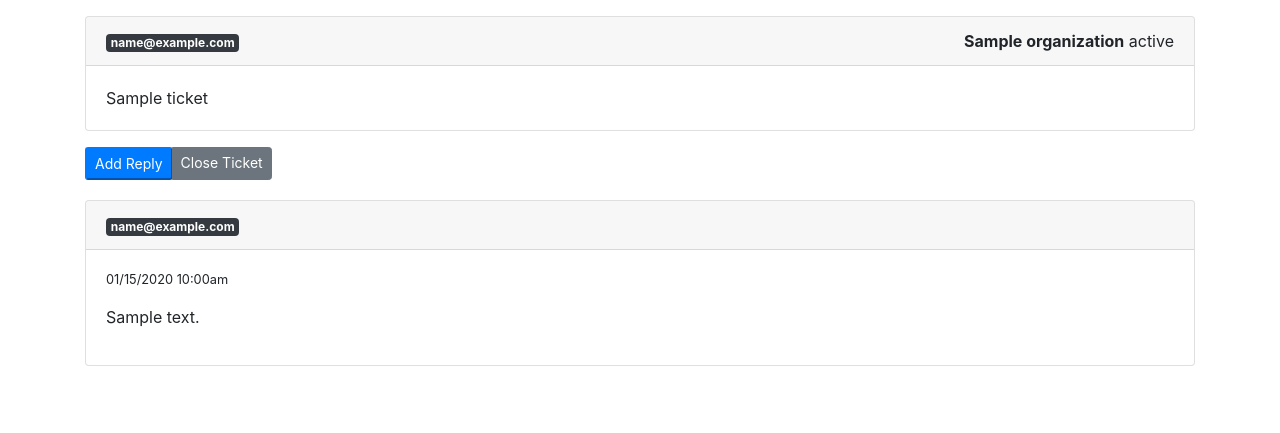
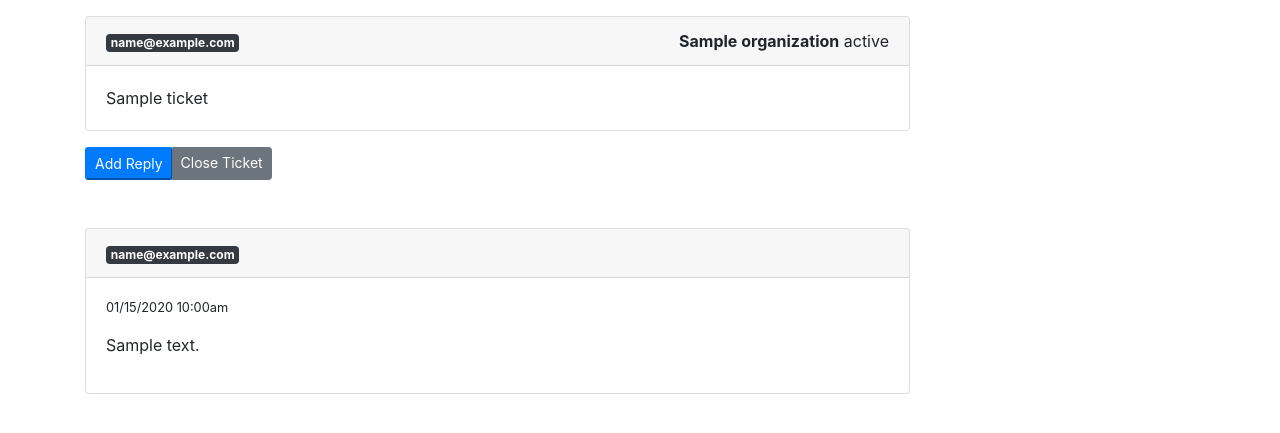
Before and after one commit to isaac-newbton/funnelkake-xyz, a Symfony app: template templates/admin/ticket/single.html.twig in a window 1280 px wide. Shown: the top 433 px of the page. Run offline with Twig, Linux system fonts and the light colour scheme; the template is opened without the code that fills it: most values are stand-ins (such as "Sample title", 1, 10 or a date in 2020); form fields are guessed from the names that the template uses; some libraries are stand-ins or nearby versions.

Commit message:
add card placeholders

```diff
--- a/templates/admin/ticket/single.html.twig
+++ b/templates/admin/ticket/single.html.twig
@@ -4,7 +4,10 @@
 
 {% block body %}
 <div class="container">
-    <div class="row my-3">
+    <div class="row">
+        <div class="col-sm-12 col-md-9">
+
+            <div class="row py-3">
                 <div class="col">
                     <div class="card">
                         <div class="card-header">
@@ -20,7 +23,8 @@
                     </div>
                 </div>
             </div>
-    <div class="row my-1">
+
+            <div class="row">
                 <div class="col">
                     <div class="btn-group">
                         <button class="btn-sm btn-primary" type="button" data-toggle="collapse" data-target="#collapseExample" aria-expanded="false" aria-controls="collapseExample">
@@ -35,7 +39,7 @@
                 </div>
             </div>
 
-    <div class="row">
+            <div class="row py-3">
                 <div class="col">
                     <div class="collapse py-5" id="collapseExample">
                             {{ form_start(commentForm) }}
@@ -47,7 +51,7 @@
             </div>
 
             {% for comment in ticket.comment|reverse %}
-    <div class="row my-3">
+            <div class="row py-3">
                 <div class="col">
                     <div class="card bg-white">
                         <div class="card-header">
@@ -61,6 +65,40 @@
                 </div>
             </div>
             {% endfor %}
+        </div>
+
+        <div class="col-sm-12 col-md-3">
+            {% if is_granted('ROLE_ADMIN') %}
+            <div class="row py-3">
+                <div class="col">
+                    <div class="card">
+                        <div class="card-header">
+                            <h5>Assigned Staff</h5>
+                        </div>
+                        <div class="card-body">
+                            <p>asdf</p>
+                        </div>
+                    </div>
+                </div>
+            </div>
+            {% endif %}
+
+            {% if is_granted('ROLE_USER') %}
+            <div class="row py-3">
+                <div class="col">
+                    <div class="card">
+                        <div class="card-header">
+                            <h5>Organization User(s)</h5>
+                        </div>
+                        <div class="card-body">
+                            <p>asdf</p>
+                        </div>
+                    </div>
+                </div>
+            </div>
+            {% endif %}
+        </div>
+    </div>
 </div>
 
 <!-- ticket-organization-modal -->
```
Lines whose indentation alone changed are shown as unchanged.
